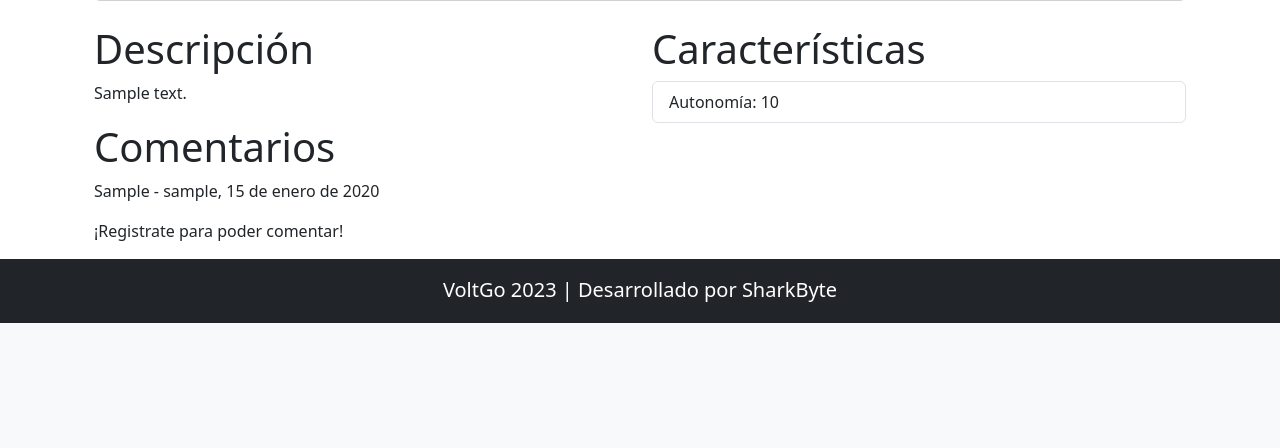
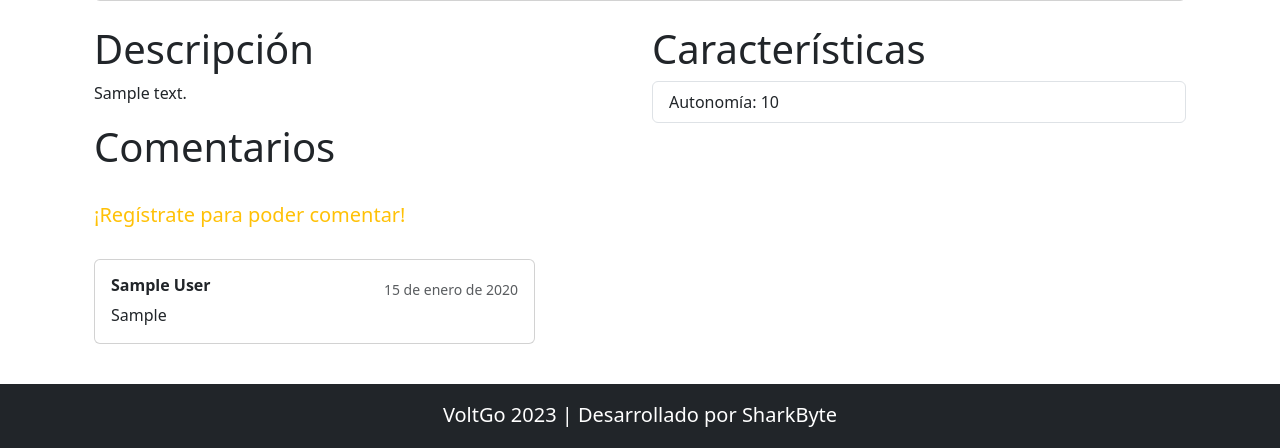
Before and after one commit to pgpi-2-06-l4/volt-go, a Django app: page /productos/1/ in a window 1280 px wide; the page is wider, and only the part inside the window is pictured. Shown: the part 587-1035 px from the top of that part. Before the commit the page ends 910 px from the top of that part, so only its background shows below. Run offline with Django 4.2, Linux system fonts and the light colour scheme; tables that the repository leaves empty hold one stand-in row (values such as "Sample post"); grey boxes marked "Sample" are stand-in pictures; parts of the project's set-up code (start-up, migrations or seed data) failed here and were passed over; some libraries are stand-ins or nearby versions.

Commit message:
fix(producto): Refactorizada las vistas de catálogo y detalle de producto

```diff
--- a/voltgo/producto/templates/detalle.html
+++ b/voltgo/producto/templates/detalle.html
@@ -43,24 +43,46 @@
   </div>
   <article>
     <h1>Comentarios</h1>
-    {% if comentarios %}
-      {% for comentario in comentarios %}
-        <p>{{ comentario.comentario }} - {{ comentario.usuario }}, {{ comentario.fecha_comentario }}</p>
-      {% endfor %}
-    {% else %}
-      <p>No hay comentarios. ¡Se el primero en valorar el producto!</p>
-    {% endif %}
-    {% if request.user.is_authenticated %}
-      <div class="mt-4">
-        <form method="post" action="{% url 'detalle-producto' pk=object.pk %}">
+
+    <div class="row mb-4">
+      {% if request.user.is_authenticated %}
+      <div class="col-md-12">
+        <form method="post" action="{% url 'detalle-producto' pk=object.pk %}" class="form-inline">
           {% csrf_token %}
-          {{ formulario_comentario.as_p }}
+          <div class="form-group mr-2">
+            <input type="text" name="comentario" class="form-control" placeholder="Escribe tu comentario..." />
+          </div>
           <button type="submit" class="btn btn-primary">Enviar comentario</button>
         </form>
       </div>
-    {% else %}
-      <p>¡Registrate para poder comentar!</p>
+      {% else %}
+      <div class="mt-4">
+        <h5 class="text-warning">¡Regístrate para poder comentar!</h5>
+      </div>
     {% endif %}
+    </div>
+
+    <div class="row pb-4">
+      {% if comentarios %}
+        {% for comentario in comentarios %}
+          <div class="col-md-5 mb-3">
+            <div class="card">
+              <div class="card-body">
+                <div class="d-flex justify-content-between align-items-center">
+                  <h6 class="card-title mb-2"><strong>{{ comentario.usuario.first_name }} {{ comentario.usuario.last_name }}</strong></h6>
+                  <small class="text-muted">{{ comentario.fecha_comentario }}</small>
+                </div>
+                <p class="card-text">{{ comentario.comentario }}</p>
+              </div>
+            </div>
+          </div>
+        {% endfor %}
+      {% else %}
+        <div class="col-md-12">
+          <h5 class="text-info">¡Sé el primero en dejar un comentario!</h5>
+        </div>
+      {% endif %}
+    </div>
   </article>
 </main>
 {% endblock content %}
--- a/voltgo/voltgo/urls.py
+++ b/voltgo/voltgo/urls.py
@@ -19,12 +19,13 @@ from django.urls import path, include
 from django.conf import settings
 from django.conf.urls.static import static
 from tienda import views
+from producto.views import catalogo
 
 urlpatterns = [
     path('admin/', admin.site.urls),
     path('usuario/', include('usuario.urls')),
     path('home', views.home_view, name='home'),
-    path('', views.home_view, name='home'),
+    path('', catalogo, name='catalogo'),
     path('productos/', include('producto.urls')),
     path('tienda/', include('tienda.urls'), name='tienda'),
     path('about/', views.about_view, name='about'),
```
Also changed, not shown: voltgo/producto/templates/catalogo.html (+9 -3 lines), voltgo/producto/migrations/0011_merge_0008_comentario_0010_alter_producto_precio_base.py (added), voltgo/usuario/migrations/0018_merge_20231203_1222.py (added).
